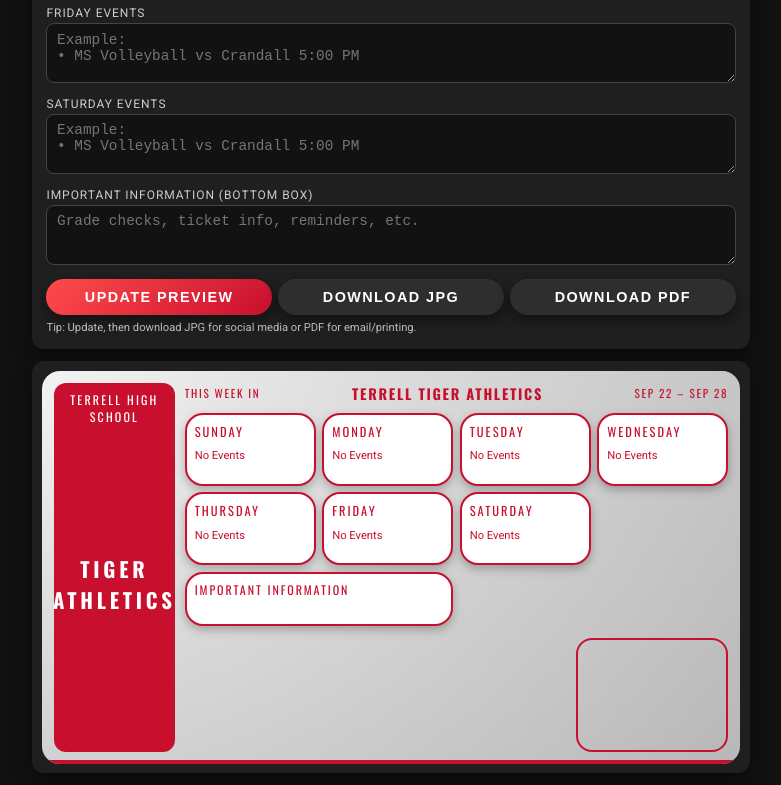
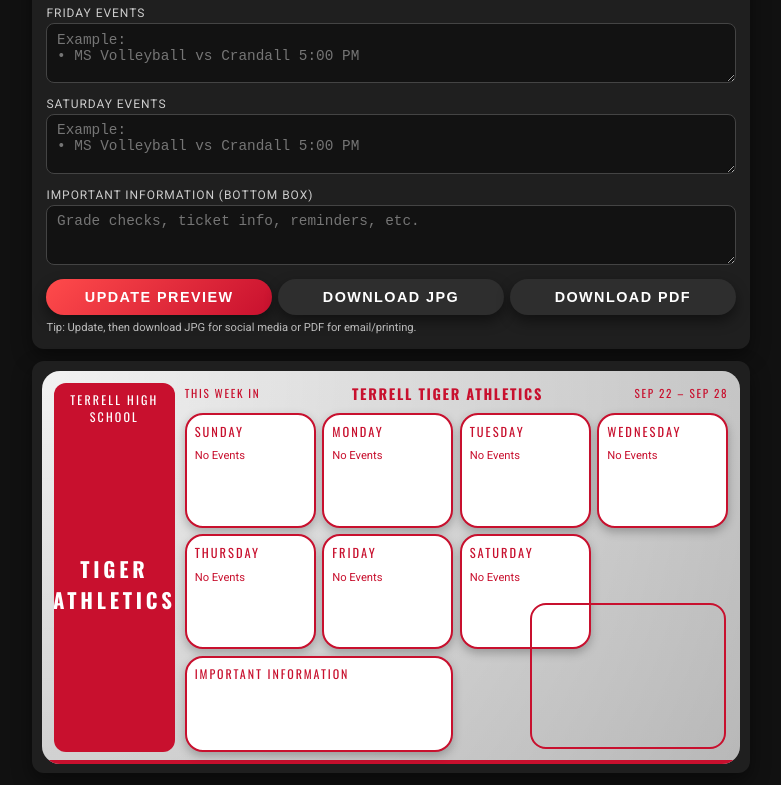
Before and after one commit to emilyshae79-cmd/Athletic-Weekly-Calendar, a plain HTML site: page index.html in a window 1280 px wide. Shown: the part 1109-1894 px from the top of the page, without its empty margins (249-1030 px from the left). Drawn offline with nearby package versions, Linux system fonts and the light colour scheme.

Commit message:
Update index.html

```diff
--- a/index.html
+++ b/index.html
@@ -285,7 +285,7 @@
     }
 
     .schedule-grid {
-      flex: 1; /* takes remaining height so image box sits at bottom */
+      flex: 1;
       display: grid;
       grid-template-columns: repeat(4, minmax(0, 1fr));
       grid-auto-rows: auto;
@@ -295,26 +295,6 @@
     @media (max-width: 900px) {
       .schedule-grid {
         grid-template-columns: repeat(3, minmax(0, 1fr));
-      }
-    }
-
-    /* Image box on bottom-right side */
-    .image-box {
-      align-self: flex-end;
-      width: 28%;
-      max-width: 260px;
-      aspect-ratio: 4 / 3;
-      border-radius: 16px;
-      border: 2px solid var(--accent);
-      background-size: cover;
-      background-position: center;
-      background-repeat: no-repeat;
-      margin-top: 0.35rem;
-    }
-
-    @media (max-width: 900px) {
-      .image-box {
-        width: 35%;
       }
     }
 
@@ -330,9 +310,35 @@
       .schedule-grid {
         grid-template-columns: repeat(2, minmax(0, 1fr));
       }
+    }
+
+    /* Image box absolutely positioned bottom-right */
+    .image-box {
+      position: absolute;
+      bottom: 0.9rem;
+      right: 0.9rem;
+      width: 28%;
+      max-width: 260px;
+      aspect-ratio: 4 / 3;
+      border-radius: 16px;
+      border: 2px solid var(--accent);
+      background-size: contain;
+      background-position: center;
+      background-repeat: no-repeat;
+      z-index: 2;
+    }
+
+    @media (max-width: 900px) {
       .image-box {
-        width: 50%;
-        align-self: center;
+        width: 35%;
+      }
+    }
+
+    @media (max-width: 720px) {
+      .image-box {
+        width: 45%;
+        bottom: 0.6rem;
+        right: 0.6rem;
       }
     }
 
@@ -554,7 +560,7 @@
             <div class="side-line small" id="sideLine3Preview">SEPTEMBER 22–28, 2024</div>
           </aside>
 
-          <!-- MAIN GRID + IMAGE -->
+          <!-- MAIN GRID -->
           <div class="main-panel">
             <div class="top-bar">
               <div class="top-bar-label" id="previewHeadline">THIS WEEK IN</div>
@@ -565,10 +571,12 @@
             <div class="schedule-grid" id="scheduleGrid">
               <!-- Day cards injected by JS -->
             </div>
-
-            <div class="image-box" id="imageBox"></div>
           </div>
         </div>
+
+        <!-- Picture box absolutely at bottom-right -->
+        <div class="image-box" id="imageBox"></div>
+
         <div class="accent-bar"></div>
       </div>
     </div>
```
